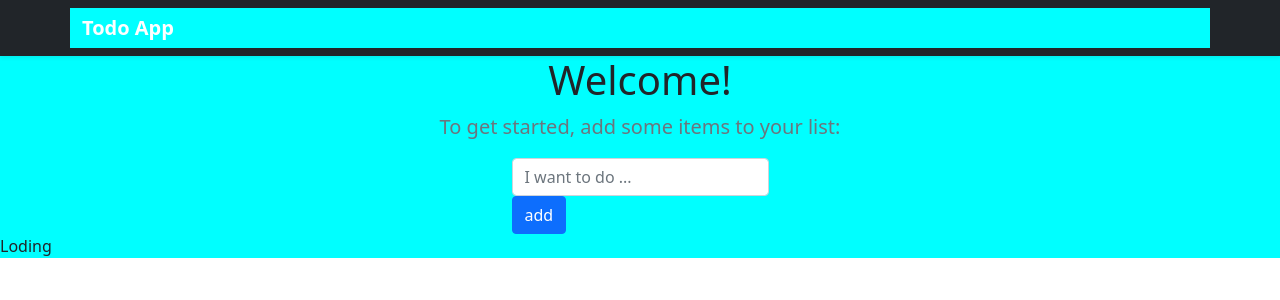
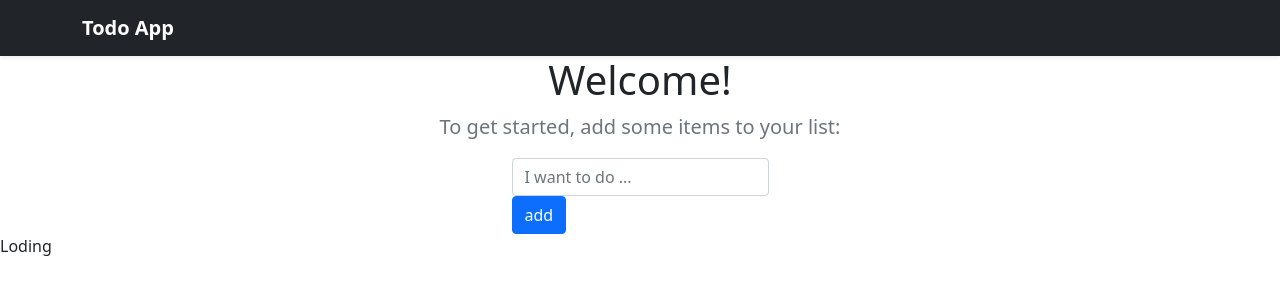
Before and after one commit to davoodkhany/vuejsblog, a Vue app: page / in a window 1280 px wide. Shown: the top 300 px of the page. Built offline with nearby package versions, Linux system fonts and the light colour scheme; no server answers.

Commit message:
vue js sass

```diff
--- a/package.json
+++ b/package.json
@@ -8,6 +8,7 @@
   },
   "dependencies": {
     "axios": "^0.24.0",
+    "sass": "^1.43.4",
     "vue": "^3.2.16"
   },
   "devDependencies": {
--- a/src/components/AddToDo.vue
+++ b/src/components/AddToDo.vue
@@ -36,8 +36,6 @@
 </script>
 
 
-<style>
-    div{
-        background-color: aqua;
-    }
+<style scoped lang="sass">
+
 </style>
```
Also changed, not shown: 1 other file (tests, documents, lock files or other folders).
